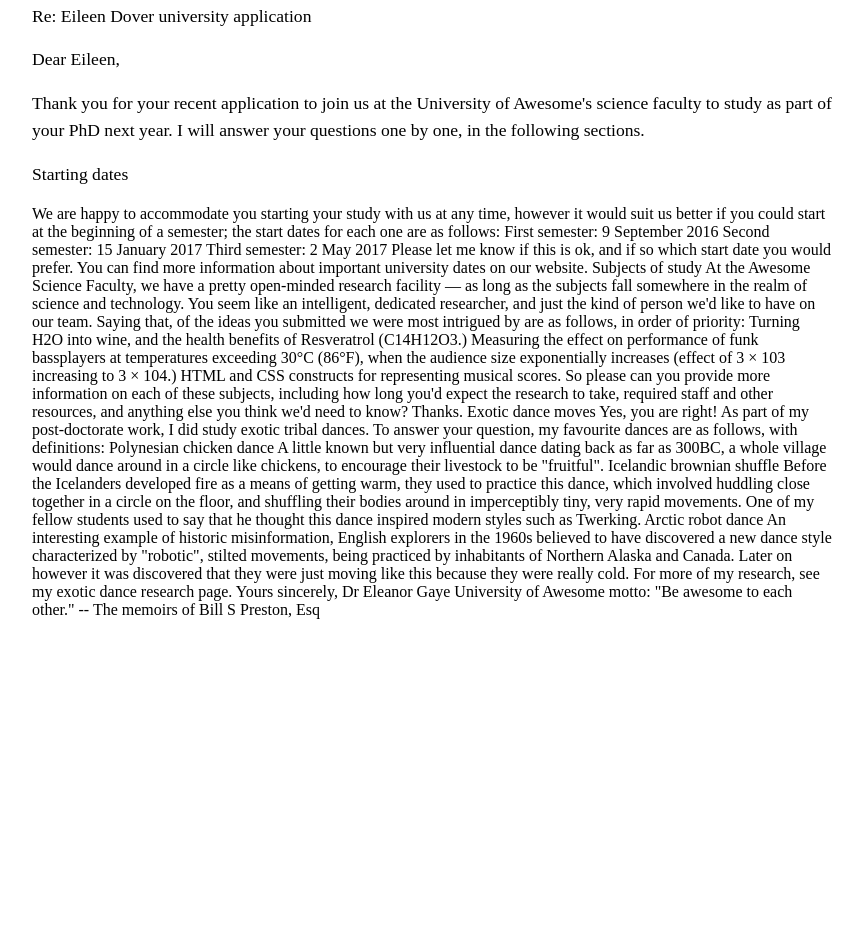
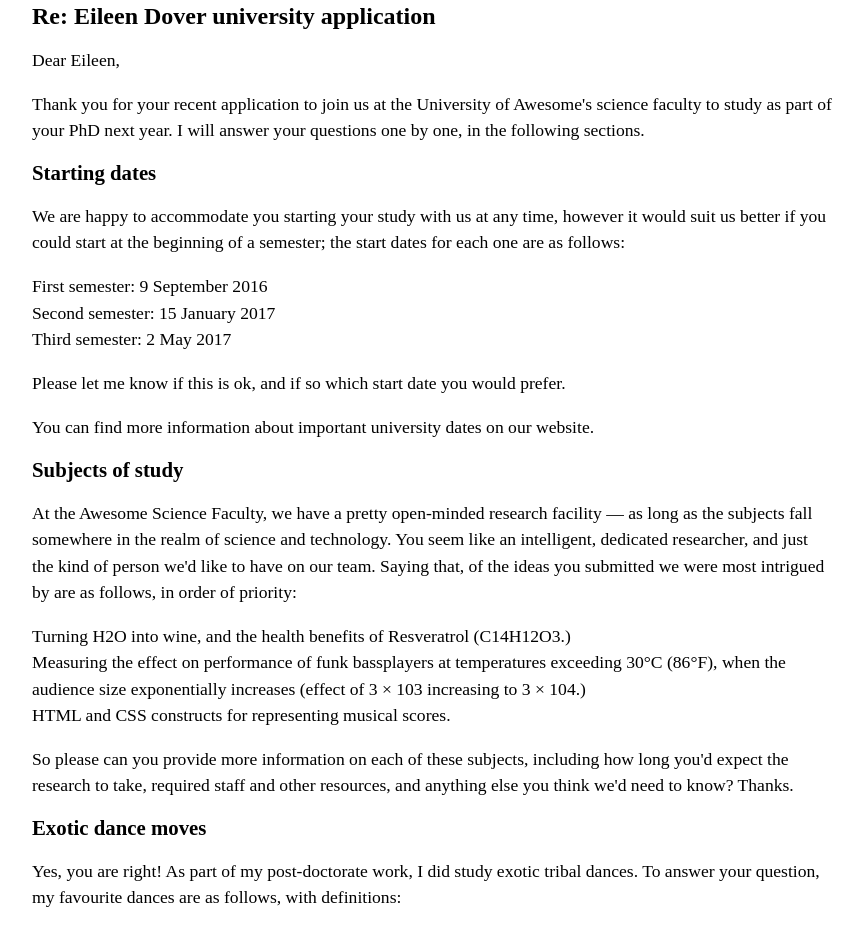
Before and after one commit to kai-murray/IntroToHTMLMurray, a plain HTML site: page index.html in a window 1280 px wide. Shown: the part 279-1207 px from the top of the page, without its empty margins (208-1071 px from the left). Before the commit the page ends 898 px from the top, so only its background shows below. Drawn offline with Linux system fonts and the light colour scheme.

Commit message:
i added some paragraph tags and headings

```diff
--- a/index.html
+++ b/index.html
@@ -25,39 +25,39 @@ Dover, CT9 XXX
 UK</p>
 
 
-<p>Re: Eileen Dover university application</p>
+<h1>Re: Eileen Dover university application</h1>
 
 <p>Dear Eileen,</p>
 
 <p>Thank you for your recent application to join us at the University of Awesome's science faculty to study as part of your PhD next year. I will answer your questions one by one, in the following sections.</p>
 
-<p>Starting dates</p>
+<h2>Starting dates</h2>
 
-We are happy to accommodate you starting your study with us at any time, however it would suit us better if you could start at the beginning of a semester; the start dates for each one are as follows:
+<p>We are happy to accommodate you starting your study with us at any time, however it would suit us better if you could start at the beginning of a semester; the start dates for each one are as follows:</p>
 
-First semester: 9 September 2016
-Second semester: 15 January 2017
-Third semester: 2 May 2017
+<p>First semester: 9 September 2016<br>
+Second semester: 15 January 2017</br>
+Third semester: 2 May 2017</p>
 
-Please let me know if this is ok, and if so which start date you would prefer.
+<p>Please let me know if this is ok, and if so which start date you would prefer.</p>
 
-You can find more information about important university dates on our website.
+<p>You can find more information about important university dates on our website.</p>
 
 
-Subjects of study
+<h2>Subjects of study</h2>
 
-At the Awesome Science Faculty, we have a pretty open-minded research facility — as long as the subjects fall somewhere in the realm of science and technology. You seem like an intelligent, dedicated researcher, and just the kind of person we'd like to have on our team. Saying that, of the ideas you submitted we were most intrigued by are as follows, in order of priority:
+<p>At the Awesome Science Faculty, we have a pretty open-minded research facility — as long as the subjects fall somewhere in the realm of science and technology. You seem like an intelligent, dedicated researcher, and just the kind of person we'd like to have on our team. Saying that, of the ideas you submitted we were most intrigued by are as follows, in order of priority:</p>
 
-Turning H2O into wine, and the health benefits of Resveratrol (C14H12O3.)
-Measuring the effect on performance of funk bassplayers at temperatures exceeding 30°C (86°F), when the audience size exponentially increases (effect of 3 × 103 increasing to 3 × 104.)
-HTML and CSS constructs for representing musical scores.
+<p>Turning H2O into wine, and the health benefits of Resveratrol (C14H12O3.)<br>
+Measuring the effect on performance of funk bassplayers at temperatures exceeding 30°C (86°F), when the audience size exponentially increases (effect of 3 × 103 increasing to 3 × 104.)</br>
+HTML and CSS constructs for representing musical scores.</p>
 
-So please can you provide more information on each of these subjects, including how long you'd expect the research to take, required staff and other resources, and anything else you think we'd need to know? Thanks.
+<p>So please can you provide more information on each of these subjects, including how long you'd expect the research to take, required staff and other resources, and anything else you think we'd need to know? Thanks.</p>
 
 
-Exotic dance moves
+<h2>Exotic dance moves</h2>
 
-Yes, you are right! As part of my post-doctorate work, I did study exotic tribal dances. To answer your question, my favourite dances are as follows, with definitions:
+<p>Yes, you are right! As part of my post-doctorate work, I did study exotic tribal dances. To answer your question, my favourite dances are as follows, with definitions:</p>
 
 Polynesian chicken dance
 A little known but very influential dance dating back as far as 300BC, a whole village would dance around in a circle like chickens, to encourage their livestock to be "fruitful".
```
